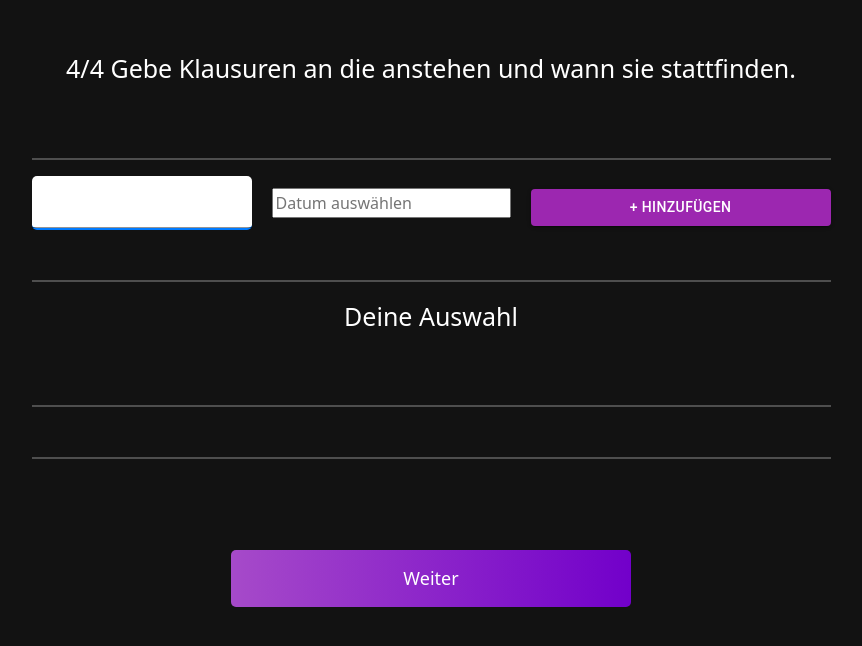
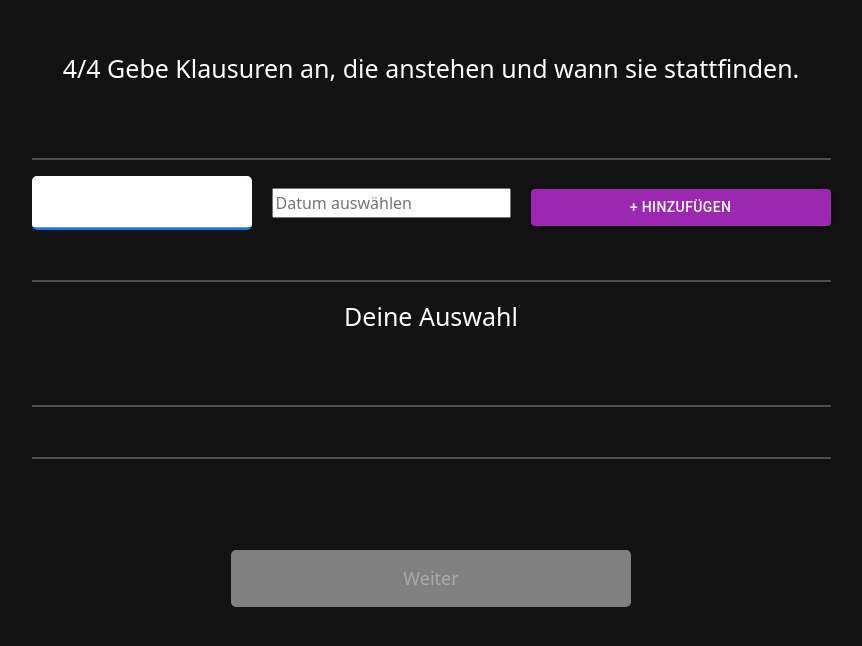
Before and after one commit to Shibdrex/AdvancedSoftwareEngineering, a React (Create React App) app in the folder Frontend-Module/: page /setDeadlines in a window 1280 px wide. Shown: the top 646 px of the page, without its empty margins (209-1071 px from the left). Built offline with nearby package versions, Linux system fonts and the light colour scheme.

Commit message:
Frontend: disabled button,w enn keine elemente angegeben

```diff
--- a/Frontend-Module/src/App.css
+++ b/Frontend-Module/src/App.css
@@ -2,6 +2,22 @@ html, body {
     margin: 0;
     height: 100%;
     background-color: #121212;
+}
+
+
+/* Stil für den deaktivierten Button */
+.preference-button:disabled,
+.disabled-button {
+    background: linear-gradient(to right, grey, #808080); /* Graue Farbe für den deaktivierten Zustand */
+    cursor: not-allowed;
+    color: darkgray
+}
+
+/* Verhindert Hover-Effekte für deaktivierte Buttons */
+.preference-button:disabled:hover {
+    background: linear-gradient(to right, grey, #808080);  /* Keine Änderung der Hintergrundfarbe bei Hover */
+    color: darkgray;  /* Keine Änderung der Textfarbe bei Hover */
+    cursor: not-allowed;  /* Beibehalten des "nicht erlaubt"-Cursors */
 }
 
 .black-page {
--- a/Frontend-Module/src/components/Preferences/GeneralLayout.js
+++ b/Frontend-Module/src/components/Preferences/GeneralLayout.js
@@ -1,32 +1,40 @@
-import { useNavigateTo} from '../../utils/designFunctions';
+import { useNavigateTo } from '../../utils/designFunctions';
 
-function GeneralLayout({ step, question, component_one, class_name_one, class_name_two,component_two, nextRoute, isTutorialCompleted }) {
+function GeneralLayout({ step, question, component_one, class_name_one, class_name_two, component_two, nextRoute, isTutorialCompleted, isComponentTwoEmpty }) {
     const navigate = useNavigateTo();
-
+    console.log("isComponentTwoEmpty:", isComponentTwoEmpty);
     return (
         <div>
             <p>{step}/4 {question}</p>
-        <hr></hr>
+            <hr />
 
-        <div className={{class_name_one}}>
+            <div className={class_name_one}>
                 {component_one}
             </div>
 
-        <hr></hr>
+            <hr />
             <p style={{ color: 'white' }}>Deine Auswahl</p>
-        <hr></hr>
+            <hr />
 
-        <div className={{class_name_two}}>
+            <div className={class_name_two}>
                 {component_two}
             </div>
-        <hr></hr>
+            <hr />
             <div className="content">
                 {isTutorialCompleted ? (
-                <button className="preference-button" onClick={() => navigate(nextRoute)}>
+                    <button
+                    className={`preference-button ${isComponentTwoEmpty ? 'disabled-button' : ''}`}
+                        onClick={() => navigate(nextRoute)}
+                        disabled={isComponentTwoEmpty} // Button deaktiviert, wenn component_two leer ist
+                    >
                         Speichern
                     </button>
                 ) : (
-                <button className="preference-button" onClick={() => navigate(nextRoute)}>
+                    <button
+                        className={`preference-button ${isComponentTwoEmpty ? 'disabled-button' : ''}`}
+                        onClick={() => navigate(nextRoute)}
+                        disabled={isComponentTwoEmpty} // Button deaktiviert, wenn component_two leer ist
+                    >
                         Weiter
                     </button>
                 )}
--- a/Frontend-Module/src/components/Preferences/SetDeadlines.js
+++ b/Frontend-Module/src/components/Preferences/SetDeadlines.js
@@ -9,11 +9,14 @@ function SetDeadlines({ isTutorialCompleted }) {
 
   const nextRoute = isTutorialCompleted ? '/home' : '/submit_start_settings';
 
+  // Überprüfen, ob keine Aufgaben vorhanden sind (leere Liste)
+  const isComponentTwoEmpty = tasks.length === 0;
+
   return (
     <div className="content">
       <GeneralLayout
         step={4}
-        question="Gebe Klausuren an die anstehen und wann sie stattfinden."
+        question="Gebe Klausuren an, die anstehen und wann sie stattfinden."
         component_one={
           <div>
             <Exam tasks={tasks} setTasks={setTasks} />
@@ -26,6 +29,7 @@ function SetDeadlines({ isTutorialCompleted }) {
         }
         nextRoute={nextRoute}
         isTutorialCompleted={isTutorialCompleted}
+        isComponentTwoEmpty={isComponentTwoEmpty}  // Prop für den Status von component_two
       />
     </div>
   );
--- a/Frontend-Module/src/components/Preferences/SetInterests.js
+++ b/Frontend-Module/src/components/Preferences/SetInterests.js
@@ -1,17 +1,19 @@
-import React, { useState } from 'react';
+import React from 'react';
 import InterestsFields from './PrefComponents/Interests/InterestsFields';
 import InterestsList from './PrefComponents/Interests/InterestsList';
 import GeneralLayout from './GeneralLayout';
 import { useTaskManagement } from '../../utils/designFunctions';
 
-function SetInterests({isTutorialCompleted}) {
+function SetInterests({ isTutorialCompleted }) {
   const { tasks, task, setTask, priority, setPriority, removeTask, handleAddTask, getPriorityColor } = useTaskManagement();
-
 
   const nextRoute = isTutorialCompleted ? '/home' : '/setTime';
 
+  // Überprüfen, ob component_two leer ist (d.h. keine Tasks)
+  const isComponentTwoEmpty = tasks.length === 0;
+
   return (
-      <div className='content'>
+    <div className="content">
       <GeneralLayout
         step={2}
         question="Welche Interessen hast du so neben dem Studium?"
@@ -31,12 +33,13 @@ function SetInterests({isTutorialCompleted}) {
             <InterestsList
               tasks={tasks}
               getPriorityColor={getPriorityColor}
-              handleRemoveTask={removeTask} // Übergibt die Funktion hier
+              handleRemoveTask={removeTask}
             />
           </div>
         }
         nextRoute={nextRoute}
         isTutorialCompleted={isTutorialCompleted}
+        isComponentTwoEmpty={isComponentTwoEmpty}  // Weitergabe von isComponentTwoEmpty
       />
     </div>
   );
--- a/Frontend-Module/src/components/Preferences/SetNews.js
+++ b/Frontend-Module/src/components/Preferences/SetNews.js
@@ -1,16 +1,19 @@
-import React from 'react';
+import React, { useState } from 'react';
 import GeneralLayout from './GeneralLayout';
 import SelectedNewsChip from './PrefComponents/NewsPreference/SelectedNewsChips';
 import NewsField from './PrefComponents/NewsPreference/NewsField';
 import { useNewsManagement } from '../../utils/designFunctions';
 
-function SetNews({isTutorialCompleted}) {
+function SetNews({ isTutorialCompleted }) {
   const { availableNews, selectedNews, handleSelect, handleRemove } = useNewsManagement();
 
   const nextRoute = isTutorialCompleted ? '/home' : '/setInterests';
 
+  // Prüfen, ob NewsField leer ist (keine verfügbaren Nachrichten)
+  const isComponentTwoEmpty = selectedNews.length === 0;
+
   return (
-      <div className='content'>
+    <div className="content">
       <GeneralLayout
         step={1}
         question="Welche Nachrichten schaust du so neben dem Studium?"
@@ -18,6 +21,7 @@ function SetNews({isTutorialCompleted}) {
         component_two={<NewsField availableNews={availableNews} onSelect={handleSelect} />}
         nextRoute={nextRoute}
         isTutorialCompleted={isTutorialCompleted}
+        isComponentTwoEmpty={isComponentTwoEmpty}  // Übergebe den Status von NewsField
       />
     </div>
   );
--- a/Frontend-Module/src/components/Preferences/SetTime.js
+++ b/Frontend-Module/src/components/Preferences/SetTime.js
@@ -4,10 +4,13 @@ import Clock from './PrefComponents/Time/Clock';
 import SetClockAndArea from './PrefComponents/Time/SetClockAndArea';
 import { useTimeManagement } from '../../utils/designFunctions';
 
-function SetTime({isTutorialCompleted}) {
+function SetTime({ isTutorialCompleted }) {
   const { timeLoc, addTimeLoc, removeTimeLoc } = useTimeManagement();
 
   const nextRoute = isTutorialCompleted ? '/home' : "/setDeadlines";
+
+  // Überprüfen, ob component_two leer ist (d.h. keine Zeiteinträge)
+  const isComponentTwoEmpty = timeLoc.length === 0;
 
   return (
     <div className='content'>
@@ -20,6 +23,7 @@ function SetTime({isTutorialCompleted}) {
         component_two={<SetClockAndArea tasks={timeLoc} handleRemoveTask={removeTimeLoc} />}
         nextRoute={nextRoute}
         isTutorialCompleted={isTutorialCompleted}
+        isComponentTwoEmpty={isComponentTwoEmpty}  // Weitergabe von isComponentTwoEmpty
       />
     </div>
   );
```
Lines whose indentation alone changed are shown as unchanged.
